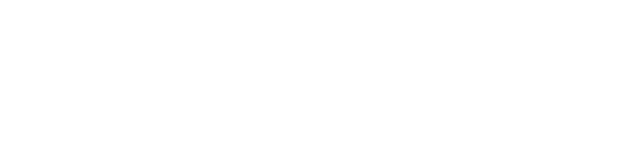
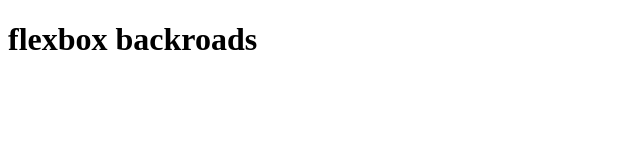
Before and after one commit to MalikAbdCom/john-smilga-malik-resto-flexbox-only, a plain HTML site: page index.html in a window 1280 px wide. Shown: the whole page, without its empty margins (0-640 px from the left). Drawn offline with Linux system fonts and the light colour scheme.

Commit message:
menambahkan images dan icon

```diff
--- a/index.html
+++ b/index.html
@@ -2,9 +2,35 @@
 <html lang="en">
 <head>
     <meta charset="UTF-8">
-    <title>Document</title>
+    <meta name="viewport" content="width=device-width, initial-scale=1.0" />
+    <meta http-equiv="X-UA-Compatible" content="ie=edge" />
+    <title>Malik | Resto</title>
 </head>
 <body>
+<h1>flexbox backroads</h1>
+<!-- header  -->
+<!-- end of header  -->
 
+<!-- about section -->
+<!-- end of about section -->
+
+<!-- services -->
+<!--end services -->
+
+<!-- featured tours -->
+<!-- end of featured tours -->
+
+<!-- contact -->
+
+<!-- end of contact -->
+
+<!-- gallery  -->
+
+<!-- end of gallery  -->
+
+<!-- footer -->
+
+<!-- js -->
+<script src="./js/app.js"></script>
 </body>
 </html>
--- a/style/style.css
+++ b/style/style.css
@@ -0,0 +1,197 @@
+/*
+===============
+Fonts
+===============
+*/
+@import url("https://fonts.googleapis.com/css?family=Lato:400,700&display=swap");
+
+/*
+===============
+Variables
+===============
+*/
+
+:root {
+    /* dark shades of primary color*/
+    --clr-primary-1: hsl(184, 91%, 17%);
+    --clr-primary-2: hsl(185, 84%, 25%);
+    --clr-primary-3: hsl(185, 81%, 29%);
+    --clr-primary-4: hsl(184, 77%, 34%);
+    /* primary/main color */
+    --clr-primary-5: hsl(185, 62%, 45%);
+    /* lighter shades of primary color */
+    --clr-primary-6: hsl(185, 57%, 50%);
+    --clr-primary-7: hsl(184, 65%, 59%);
+    --clr-primary-8: hsl(184, 80%, 74%);
+    --clr-primary-9: hsl(185, 94%, 87%);
+    --clr-primary-10: hsl(186, 100%, 94%);
+    /* darkest grey - used for headings */
+    --clr-grey-1: hsl(209, 61%, 16%);
+    --clr-grey-2: hsl(211, 39%, 23%);
+    --clr-grey-3: hsl(209, 34%, 30%);
+    --clr-grey-4: hsl(209, 28%, 39%);
+    /* grey used for paragraphs */
+    --clr-grey-5: hsl(210, 22%, 49%);
+    --clr-grey-6: hsl(209, 23%, 60%);
+    --clr-grey-7: hsl(211, 27%, 70%);
+    --clr-grey-8: hsl(210, 31%, 80%);
+    --clr-grey-9: hsl(212, 33%, 89%);
+    --clr-grey-10: hsl(210, 36%, 96%);
+    --clr-white: #fff;
+    --ff-primary: "Lato", sans-serif;
+    --transition: all 0.3s linear;
+    --spacing: 0.25rem;
+    --radius: 0.5rem;
+    --light-shadow: 0 5px 15px rgba(0, 0, 0, 0.1);
+    --dark-shadow: 0 5px 15px rgba(0, 0, 0, 0.2);
+}
+/*
+===============
+Global Styles
+===============
+*/
+
+* {
+    margin: 0;
+    padding: 0;
+    box-sizing: border-box;
+}
+body {
+    font-family: var(--ff-primary);
+    background: var(--clr-white);
+    color: var(--clr-grey-1);
+    line-height: 1.5;
+    font-size: 0.875rem;
+}
+ul {
+    list-style-type: none;
+}
+a {
+    text-decoration: none;
+}
+img {
+    width: 100%;
+    display: block;
+}
+/* img:not(.nav-logo) {
+  width: 100%;
+  display: block;
+} */
+
+h1,
+h2,
+h3,
+h4 {
+    letter-spacing: var(--spacing);
+    text-transform: capitalize;
+    line-height: 1.25;
+    margin-bottom: 0.75rem;
+}
+h1 {
+    font-size: 3rem;
+}
+h2 {
+    font-size: 2rem;
+}
+h3 {
+    font-size: 1.25rem;
+}
+h4 {
+    font-size: 0.875rem;
+}
+p {
+    margin-bottom: 1.25rem;
+    color: var(--clr-grey-5);
+}
+@media screen and (min-width: 800px) {
+    h1 {
+        font-size: 4rem;
+    }
+    h2 {
+        font-size: 2.5rem;
+    }
+    h3 {
+        font-size: 1.75rem;
+    }
+    h4 {
+        font-size: 1rem;
+    }
+    body {
+        font-size: 1rem;
+    }
+    h1,
+    h2,
+    h3,
+    h4 {
+        line-height: 1;
+    }
+}
+/*  global classes */
+
+.btn {
+    text-transform: uppercase;
+    background: var(--clr-primary-5);
+    color: var(--clr-white);
+    padding: 0.375rem 0.75rem;
+    letter-spacing: var(--spacing);
+    display: inline-block;
+    /* font-weight: 700; */
+    transition: var(--transition);
+    font-size: 0.875rem;
+    border: 2px solid transparent;
+    cursor: pointer;
+    box-shadow: 0 1px 3px rgba(0, 0, 0, 0.2);
+}
+.btn:hover {
+    color: var(--clr-primary-1);
+    background: var(--clr-primary-8);
+}
+
+/*
+===============
+Navbar
+===============
+*/
+/*
+===============
+Hero
+===============
+*/
+/*
+===============
+About
+===============
+*/
+/* section add to globals */
+/* title add to globals */
+/* section center add to globals */
+
+/*
+===============
+Services
+===============
+*/
+
+/*
+===============
+Featured Tours
+===============
+*/
+
+/*
+===============
+Contact
+===============
+*/
+
+/*
+===============
+Gallery
+===============
+*/
+
+/*
+===============
+Footer
+===============
+*/
```
Also changed, not shown: images/about.jpeg (added), images/favicon.ico (added), images/logo.png (added), images/logo.svg (added), images/main.jpg (added), images/tour-1.jpg (added), images/tour-2.jpg (added), images/tour-3.jpg (added), images/tour-4.jpg (added), images/tour-5.jpg (added), images/tour-6.jpg (added).
